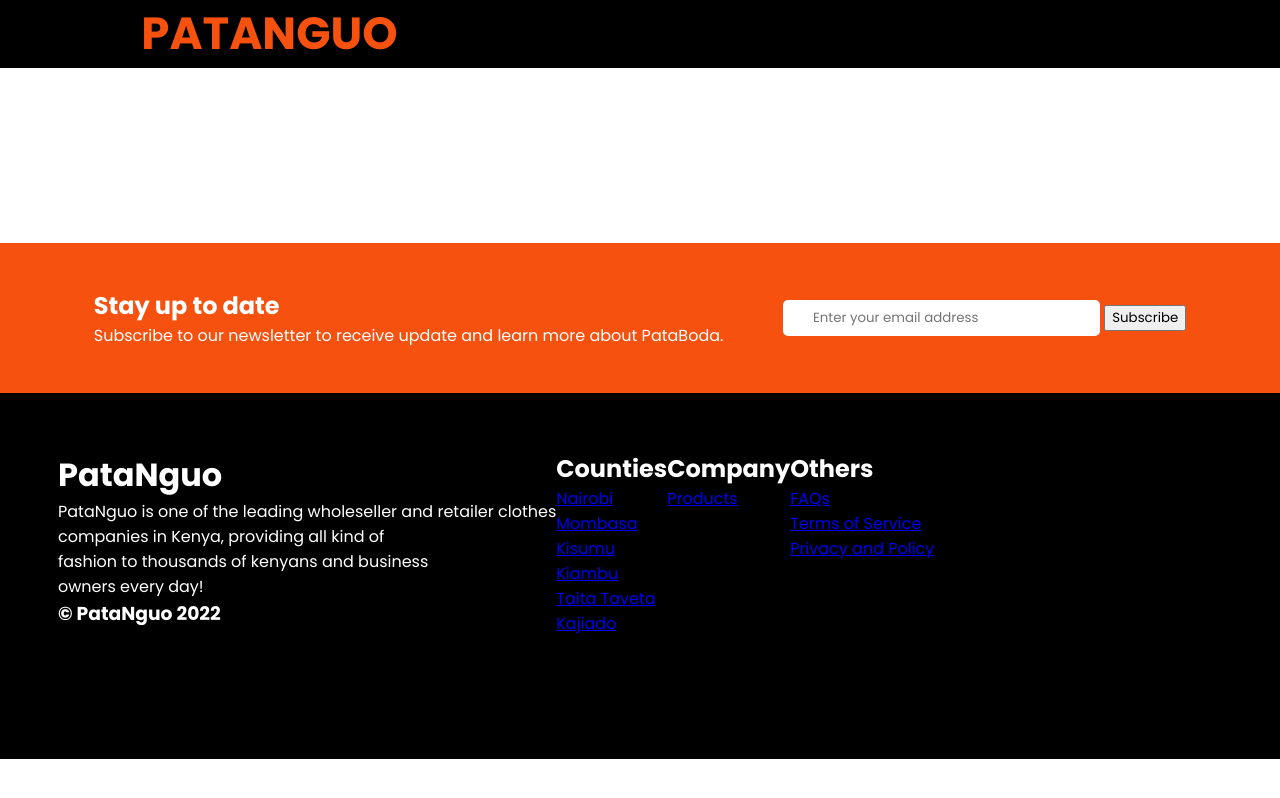
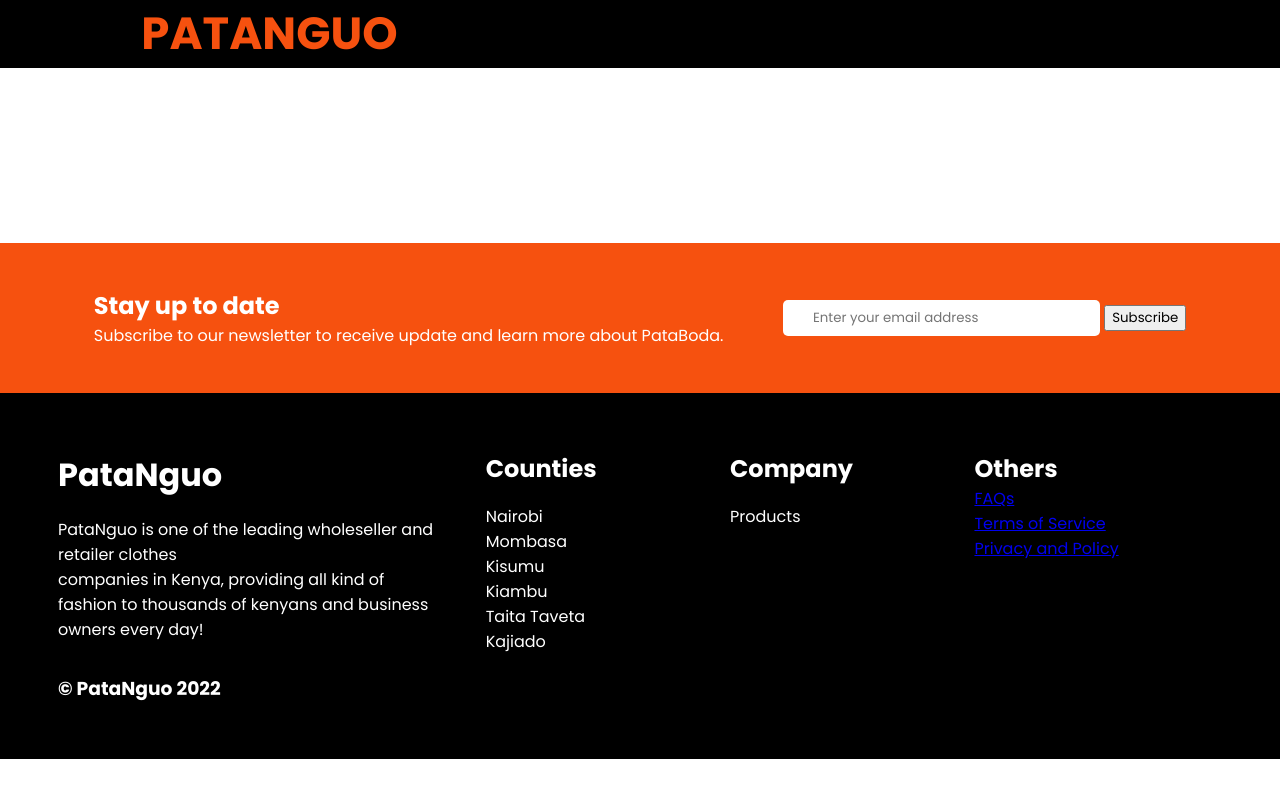
Before and after one commit to benardcheruiyot/phase-one-ip, a plain HTML site: page index.html in a window 1280 px wide. Drawn offline with Linux system fonts and the light colour scheme.

Commit message:
stylyin section2

```diff
--- a/index.css
+++ b/index.css
@@ -106,3 +106,22 @@
   margin-left: auto;
   margin-right: auto;
 }
+#section1 {
+  width: 35%;
+}
+#section1 p {
+  color: white;
+  margin: 18px 0 32px 0;
+}
+
+#section2 {
+  width: 20%;
+}
+#section2 h2 {
+  margin-bottom: 18px;
+}
+#section2 p a {
+  text-decoration: none;
+  color: white;
+  padding-top: 8px;
+}
```
